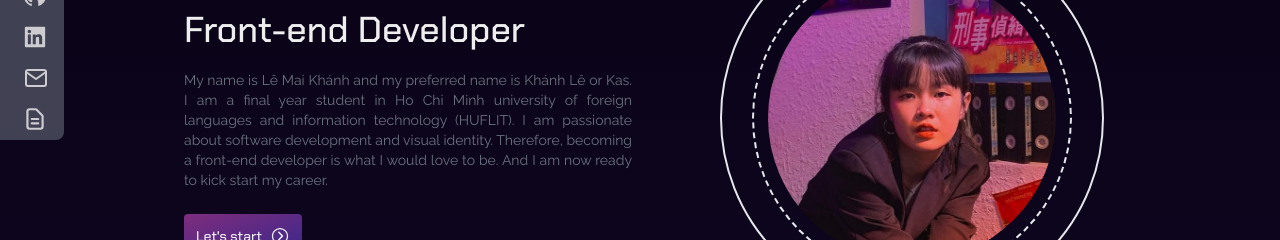
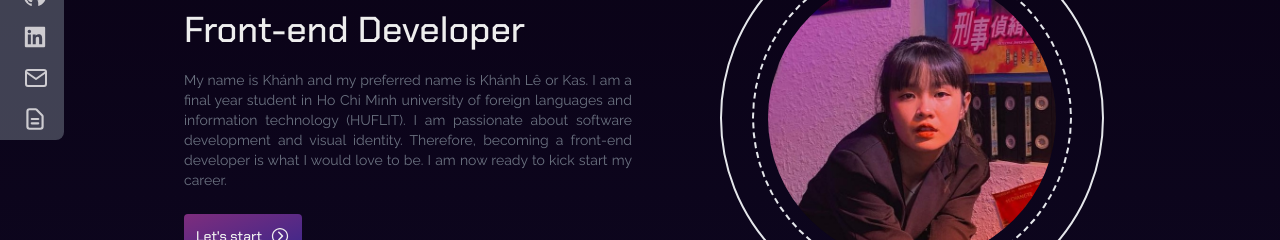
Before and after one commit to khanhleeee/portfolio, a React (Create React App) app: page / in a window 1280 px wide. Shown: the part 306-546 px from the top of the page. Built offline with nearby package versions, Linux system fonts and the light colour scheme.

Commit message:
update 22012023

```diff
--- a/src/components/About.js
+++ b/src/components/About.js
@@ -8,11 +8,11 @@ function About() {
          amount: '3.75',
          subDesc: '2019-2022',
       },
-      {
-         title: 'Complete online courses (F8 Official)',
-         amount: '3',
-         subDesc: 'HTML-CSS, Javascript, ReactJS',
-      },
+      // {
+      //    title: 'Complete online courses (F8 Official)',
+      //    amount: '3',
+      //    subDesc: 'HTML-CSS, Javascript, ReactJS',
+      // },
    ];
 
    return (
--- a/src/components/Footer.js
+++ b/src/components/Footer.js
@@ -16,16 +16,6 @@ function Footer() {
                   Lê Mai Khánh
                </h3>
                <ul>
-                  <li className='py-2'>
-                     <span>Phone: </span>
-                     <a
-                        className='font-mono transition-opacity hover:opacity-80'
-                        target='_blank'
-                        href='tel:0866764751'
-                     >
-                        0866764751
-                     </a>
-                  </li>
                   <li className='py-2'>
                      <span>Email: </span>
                      <a
--- a/src/components/Home.js
+++ b/src/components/Home.js
@@ -17,16 +17,16 @@ function Home() {
                      Front-end Developer
                   </h2>
                   <p className='text-gray-500 text-sm text-justify max-w-md'>
-                     My name is Lê Mai Khánh and my
-                     preferred name is Khánh Lê or Kas. I am
-                     a final year student in Ho Chi Minh
-                     university of foreign languages and
-                     information technology (HUFLIT). I am
-                     passionate about software development
-                     and visual identity. Therefore,
-                     becoming a front-end developer is what
-                     I would love to be. And I am now ready
-                     to kick start my career.
+                     My name is Khánh and my preferred name
+                     is Khánh Lê or Kas. I am a final year
+                     student in Ho Chi Minh university of
+                     foreign languages and information
+                     technology (HUFLIT). I am passionate
+                     about software development and visual
+                     identity. Therefore, becoming a
+                     front-end developer is what I would
+                     love to be. I am now ready to kick
+                     start my career.
                   </p>
                   <div className='flex w-full justify-center md:justify-start'>
                      <Link
```
